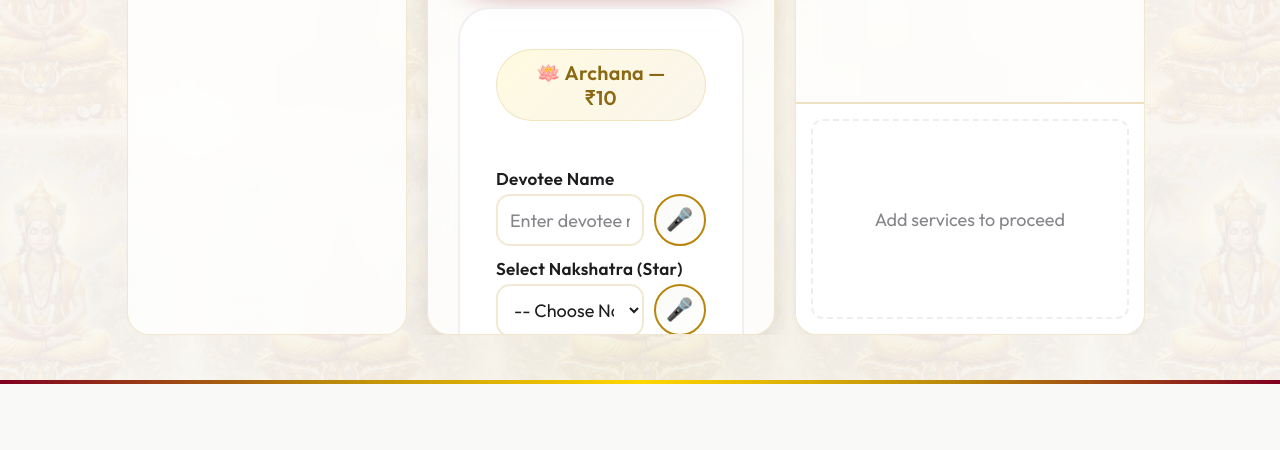
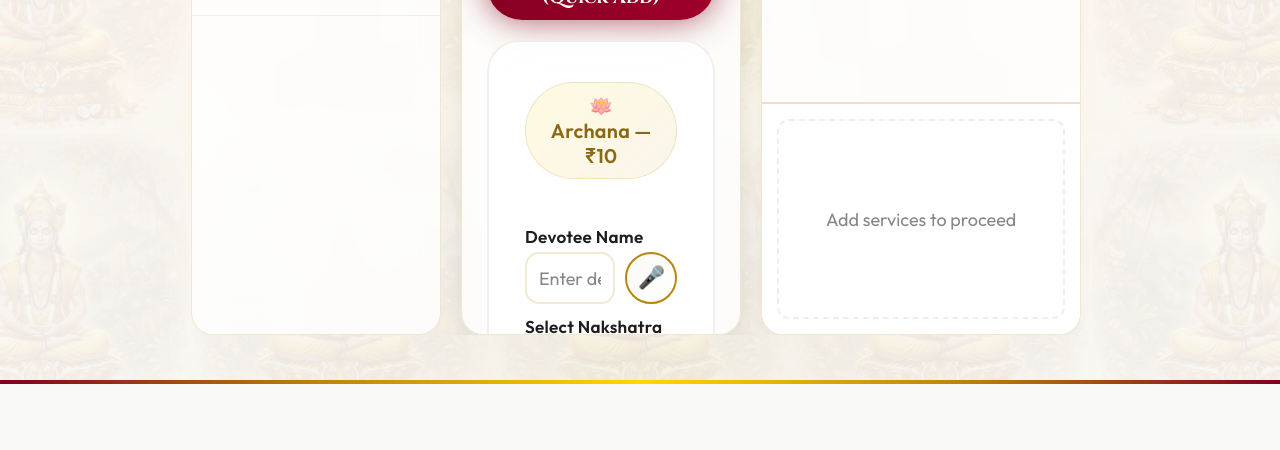
Before and after one commit to vmcreationbusiness-hash/ayyappanseva, a website: page index.html in a window 1280 px wide. Shown: the part 416-866 px from the top of the page. Drawn offline with Linux system fonts and the light colour scheme; no server answers.

Commit message:
UI: Centered Dashboard reduced to 70% width with Zero-Scroll Entry Form

```diff
--- a/styles.css
+++ b/styles.css
@@ -61,16 +61,16 @@
   display: flex;
   align-items: center;
   justify-content: center;
-  overflow: hidden; /* No Global scroll */
+  overflow: hidden;
   background: transparent;
 }
 
 .dashboard-container {
   display: flex;
-  width: 80%;
-  max-width: 1600px;
+  width: 70%;  /* Reduced to 70% as requested */
+  max-width: 1400px;
   height: 80vh;
-  min-height: 550px;
+  min-height: 520px;
   gap: 20px;
   padding: 0;
   overflow: hidden;
@@ -90,7 +90,7 @@
 
 /* Sidebar Columns (Web) */
 .services-sidebar {
-  flex: 0 0 280px;
+  flex: 0 0 250px; /* Slimmed sidebar */
   background: var(--bg-card);
   border: 1px solid var(--border);
   backdrop-filter: blur(15px);
@@ -100,15 +100,15 @@
   flex: 1;
   background: var(--bg-card);
   border: 1px solid var(--border);
-  padding: 30px;
-  overflow-y: auto;
+  padding: 20px 25px; /* Compact padding */
+  overflow-y: hidden; /* NO SCROLL for form entry */
   box-shadow: var(--shadow-md);
   border-radius: var(--radius);
   backdrop-filter: blur(20px);
   -webkit-backdrop-filter: blur(20px);
 }
 .checkout-sidebar {
-  flex: 0 0 350px;
+  flex: 0 0 320px; /* Slimmed checkout */
   background: var(--bg-card);
   border: 1px solid var(--border);
   box-shadow: var(--shadow-sm);
```
